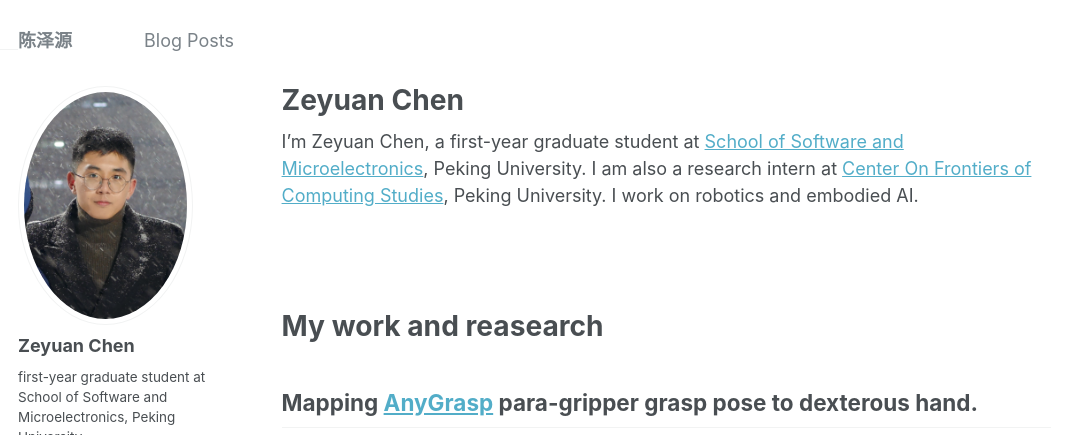
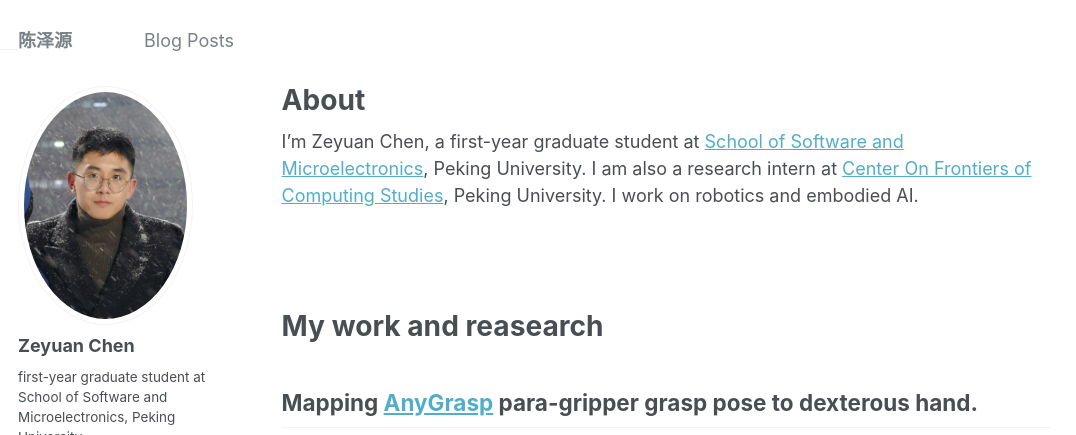
Before and after one commit to chenzyn/chenzyn.github.io, a Jekyll site: the page built from _pages/about.md, in a window 1280 px wide and 900 px high, cut to the strip 0-435 px from the top of the window. Shown: the whole strip, without its empty margins (0-1076 px from the left). Built offline with Jekyll 4.4.1, drawn with Linux system fonts in a browser that asks for light colours; some web fonts are replaced.

Commit message:
Update about.md

```diff
--- a/_pages/about.md
+++ b/_pages/about.md
@@ -1,6 +1,6 @@
 ---
 permalink: /
-title: "Zeyuan Chen"
+title: "About"
 author_profile: true
 redirect_from:
   - /about/
```
